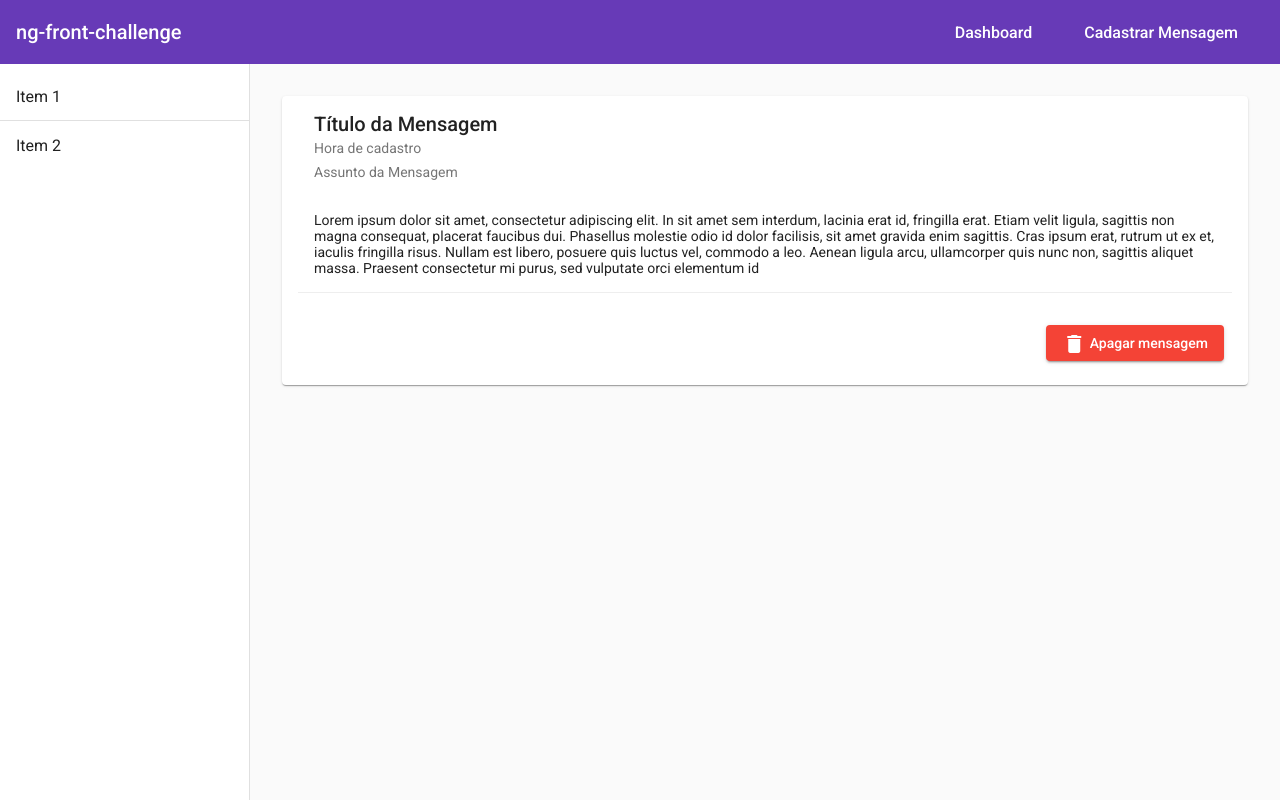
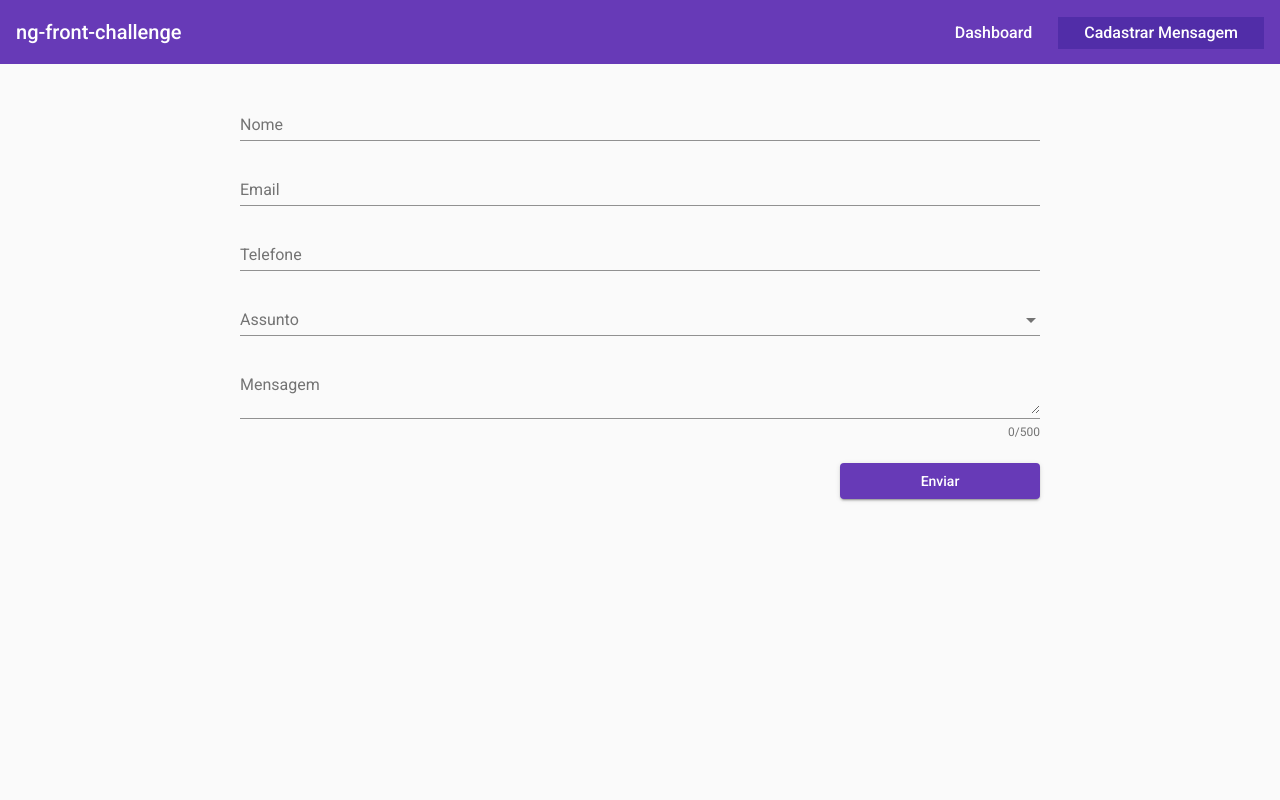
Before and after one commit to mathvp/angular-front-challenge, an Angular app: page /new-message in a window 1280 px wide. Before the commit this address led to /. Built offline with nearby package versions, Linux system fonts and the light colour scheme.

Commit message:
Add basic form layout

```diff
--- a/src/app/app-routing.module.ts
+++ b/src/app/app-routing.module.ts
@@ -1,12 +1,17 @@
 import { NgModule } from '@angular/core';
 import { Routes, RouterModule } from '@angular/router';
 import { DashboardComponent } from './dashboard/dashboard.component';
+import { MessageFormComponent } from './message-form/message-form.component';
 
 
 const routes: Routes = [
   {
     path: '',
     component: DashboardComponent
+  },
+  {
+    path: 'new-message',
+    component: MessageFormComponent
   }
 ];
 
--- a/src/app/app.component.html
+++ b/src/app/app.component.html
@@ -1,3 +1,3 @@
 <app-navbar>
-  <app-dashboard></app-dashboard>
+  <router-outlet></router-outlet>
 </app-navbar>
--- a/src/app/app.module.ts
+++ b/src/app/app.module.ts
@@ -7,6 +7,7 @@ import { MaterialModule } from './material/material.module';
 import { AppComponent } from './app.component';
 import { NavbarComponent } from './navbar/navbar.component';
 import { DashboardComponent } from './dashboard/dashboard.component';
+import { MessageFormComponent } from './message-form/message-form.component';
 
 
 @NgModule({
@@ -14,6 +15,7 @@ import { DashboardComponent } from './dashboard/dashboard.component';
     AppComponent,
     NavbarComponent,
     DashboardComponent,
+    MessageFormComponent,
   ],
   imports: [
     BrowserModule,
--- /dev/null
+++ b/src/app/message-form/message-form.component.html
@@ -0,0 +1,27 @@
+<div class="form-container">
+  <form id="new-message-form">
+    <mat-form-field>
+      <input matInput placeholder="Nome">
+      <mat-error>Erro</mat-error>
+    </mat-form-field>
+    <mat-form-field>
+      <input matInput placeholder="Email">
+    </mat-form-field>
+    <mat-form-field>
+      <input matInput placeholder="Telefone">
+    </mat-form-field>
+    <mat-form-field>
+      <mat-select placeholder="Assunto">
+        <mat-option>Op1</mat-option>
+        <mat-option>Op2</mat-option>
+      </mat-select>
+    </mat-form-field>
+    <mat-form-field>
+      <textarea matInput placeholder="Mensagem"></textarea>
+      <mat-hint align="end">0/500</mat-hint>
+    </mat-form-field>
+    <div class="form-actions">
+      <button mat-raised-button color="primary">Enviar</button>
+    </div>
+  </form>
+</div>
--- /dev/null
+++ b/src/app/message-form/message-form.component.scss
@@ -0,0 +1,26 @@
+.form-container {
+  display: flex;
+  justify-content: space-around;
+  box-sizing: border-box;
+  padding: 2rem;
+
+  #new-message-form {
+    max-width: 800px;
+    width: 100%;
+    display: flex;
+    flex-direction: column;
+
+    .form-actions {
+      display: flex;
+      justify-content: flex-end;
+      margin-top: 1.5rem;
+
+      .mat-raised-button {
+        width: 100%;
+        max-width: 200px;
+      }
+
+    }
+  }
+
+}
--- a/src/app/navbar/navbar.component.html
+++ b/src/app/navbar/navbar.component.html
@@ -5,8 +5,8 @@
       [opened]="false">
     <mat-toolbar>Menu</mat-toolbar>
     <mat-nav-list>
-      <a mat-list-item href="#">Dashboard</a>
-      <a mat-list-item href="#">Cadastrar Mensagem</a>
+      <a mat-list-item routerLink="">Dashboard</a>
+      <a mat-list-item routerLink="new-message">Cadastrar Mensagem</a>
     </mat-nav-list>
   </mat-sidenav>
 
@@ -22,8 +22,8 @@
       </button>
       <span>ng-front-challenge</span>
       <mat-nav-list class="horizontal-nav" [class.hidden]="(isHandset$ | async)">
-        <a mat-list-item routerLink="" routerLinkActive="active">Dashboard</a>
-        <a mat-list-item href="#">Cadastrar Mensagem</a>
+        <a mat-list-item routerLink="/" routerLinkActive="active" [routerLinkActiveOptions]="{exact: true}">Dashboard</a>
+        <a mat-list-item routerLink="/new-message" routerLinkActive="active">Cadastrar Mensagem</a>
       </mat-nav-list>
     </mat-toolbar>
 
```
Also changed, not shown: src/app/material/material.module.ts (+7 -1 lines), src/app/message-form/message-form.component.ts (added, +9 -0 lines), 1 other file (tests, documents, lock files or other folders).
